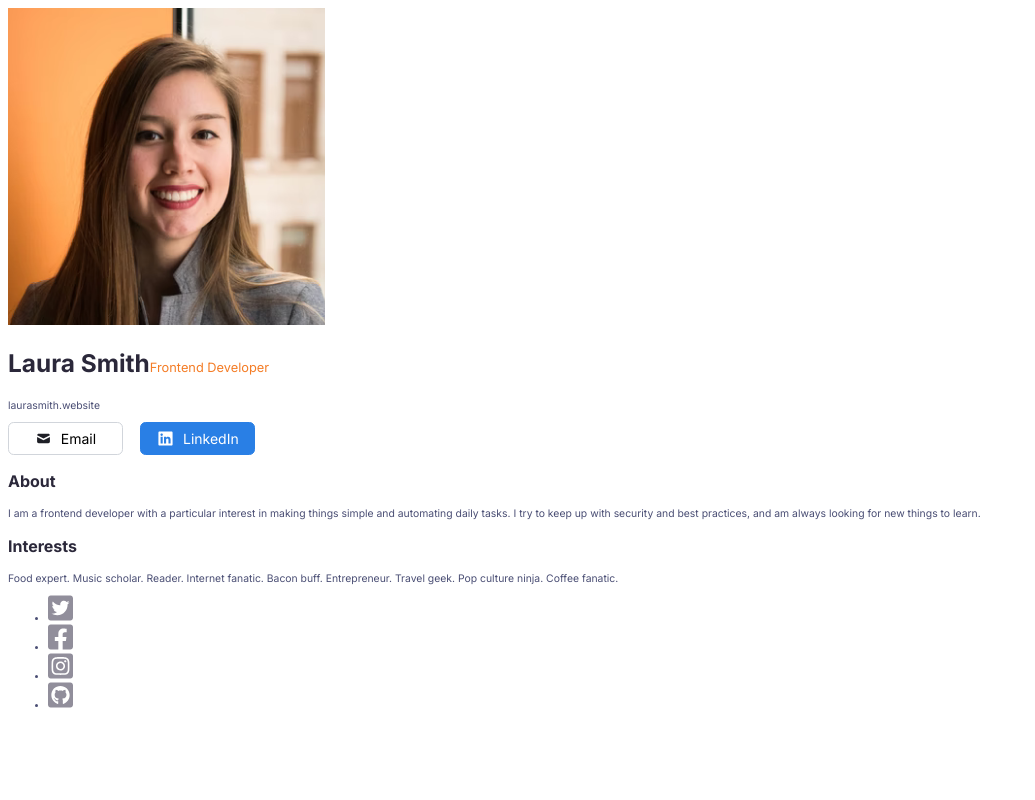
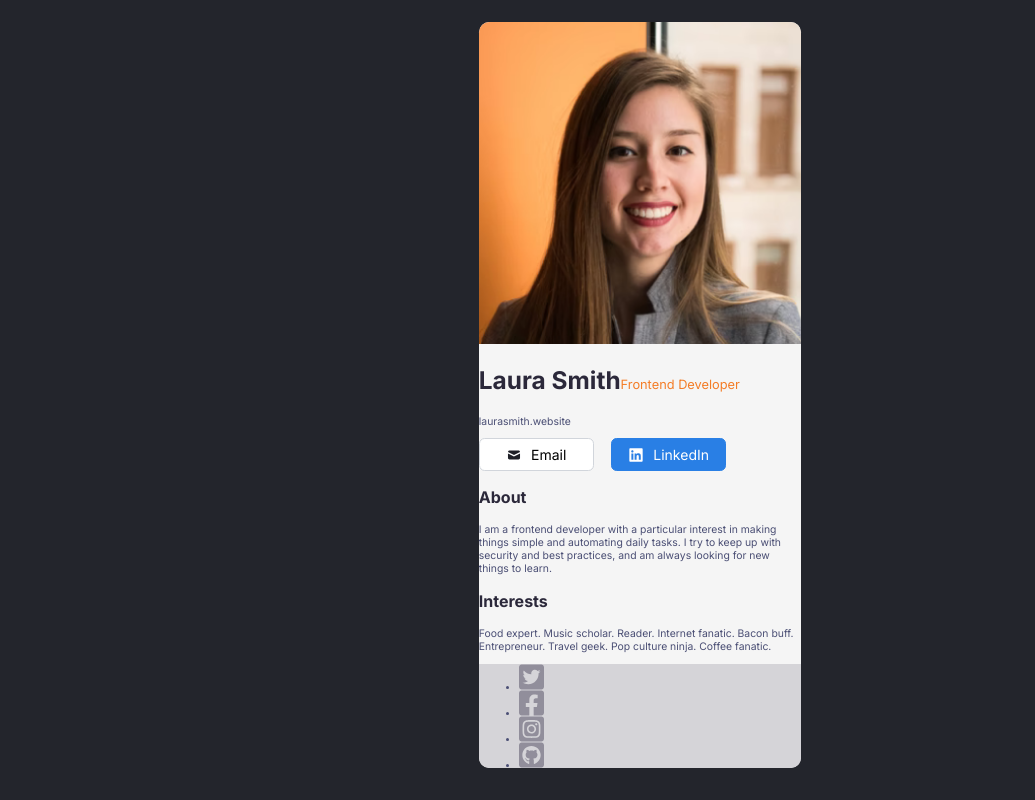
Before and after one commit to tasxatzial/digital-business-card, a React (Vite) app in the folder src/: page / in a window 1280 px wide. Shown: the whole page, without its empty margins (0-1035 px from the left). Built offline with nearby package versions, Linux system fonts and the light colour scheme.

Commit message:
general card styling

```diff
--- a/src/src/components/Header.jsx
+++ b/src/src/components/Header.jsx
@@ -5,7 +5,7 @@ import btnIcons from '../assets/btn-icons.svg';
 export default function Header() {
   return (
     <header>
-      <img src={facePhoto} alt="face photo of Laura Smith" />
+      <img src={facePhoto} width="317px" height="317px" className="card-face" alt="face photo of Laura Smith" />
       <h2 className="card-title">Laura Smith
         <span className="card-subtitle">Frontend Developer</span>
       </h2>
--- a/src/src/style.css
+++ b/src/src/style.css
@@ -2,10 +2,43 @@
   box-sizing: border-box;
 }
 
+body {
+  background-color: #23252C;
+  display: flex;
+  margin: 0;
+  min-height: 100vh;
+  justify-content: center;
+  align-items: center;
+}
+
+footer {
+  background-color: #D5D4D8;
+  border-bottom-left-radius: var(--border-radius);
+  border-bottom-right-radius: var(--border-radius);
+}
+
+img,
+svg {
+  display: block;
+  font-style: italic;
+  height: auto;
+  max-width: 100%;
+}
+
 .card {
+  --border-radius: 1em;
+  background-color: #F5F5F5;
+  border-radius: var(--border-radius);
   color: #4A4E74;
   font-family: "Inter", sans-serif;
   font-size: 0.65rem;
+  width: 31em;
+}
+
+.card-face {
+  border-top-left-radius: var(--border-radius);
+  border-top-right-radius: var(--border-radius);
+  width: 100%;
 }
 
 .card-title {
@@ -43,11 +76,6 @@
   width: 8.2em;
 }
 
-.card-btn > svg {
-  height: 100%;
-  width: auto;
-}
-
 .card-linkedin-btn {
   background-color: #297FE5;
   border: 0.07em solid #297FE5;
```
